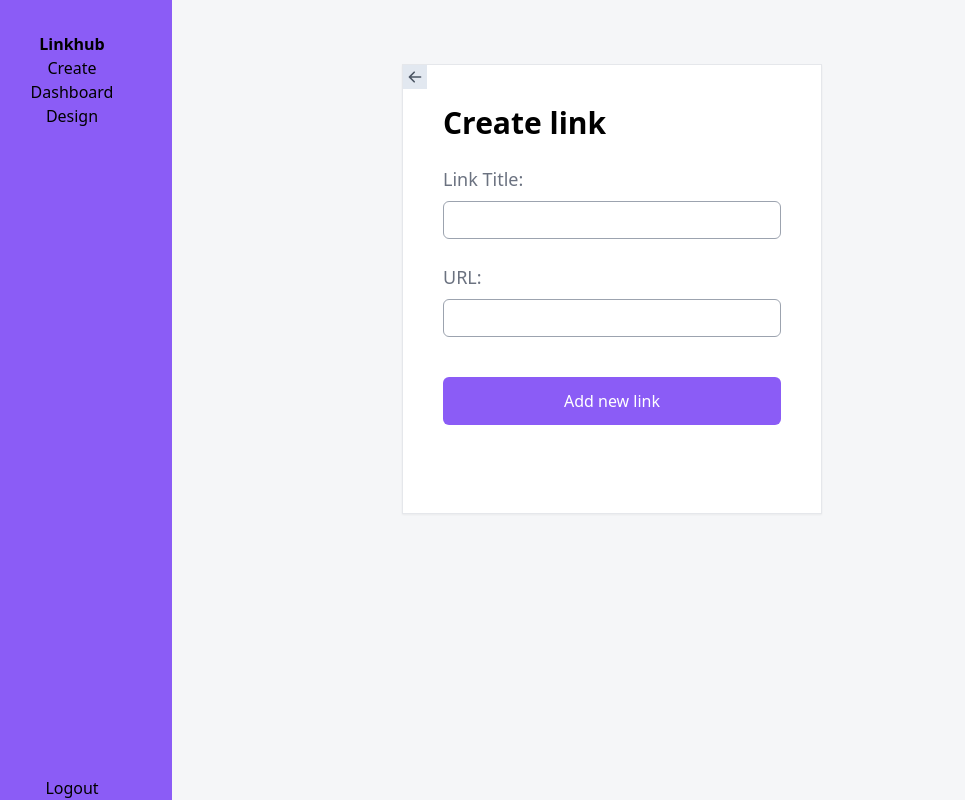
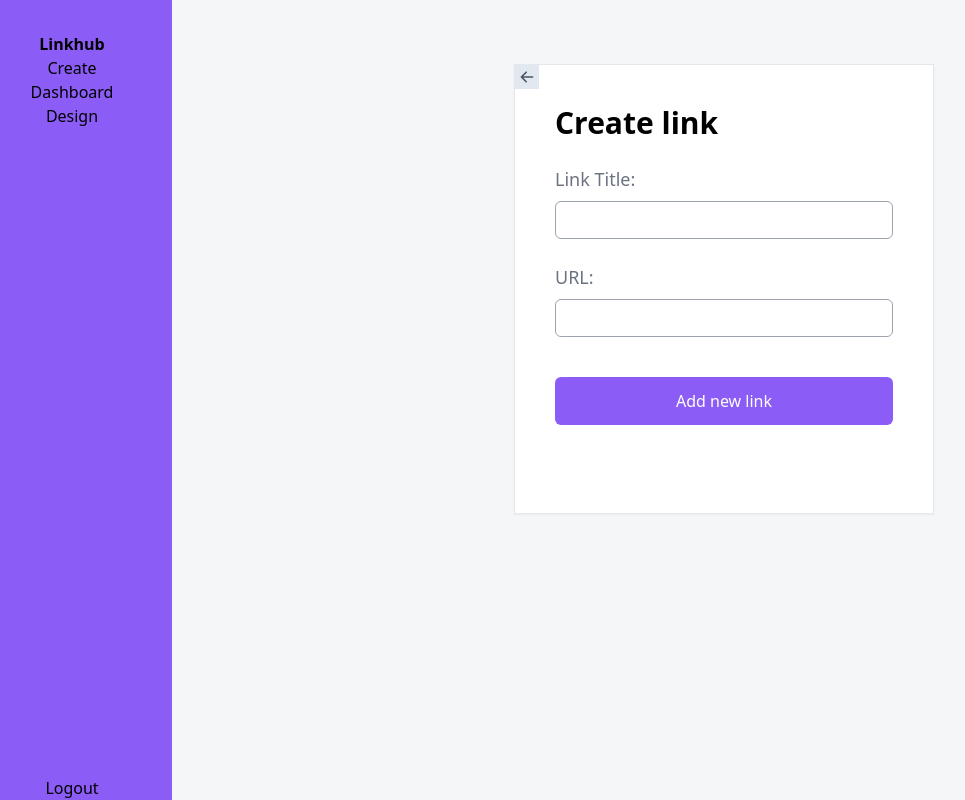
Before and after one commit to TommiKorhonen/Linkhub, a React (Create React App) app: page /create in a window 1280 px wide. Shown: the whole page, without its empty margins (28-993 px from the left). Built offline with nearby package versions, Linux system fonts and the light colour scheme; no server answers; the database is empty; sample sign-in values are in the browser's storage.

Commit message:
Add margin left

```diff
--- a/src/pages/createlink/CreateLink.tsx
+++ b/src/pages/createlink/CreateLink.tsx
@@ -38,7 +38,7 @@ const CreateLink = () => {
   };
 
   return (
-    <main className="w-full h-screen">
+    <main className="w-full ml-56 h-screen">
       <form
         className="auth-form w-full h-[450px] relative"
         onSubmit={handleSubmit}
```
